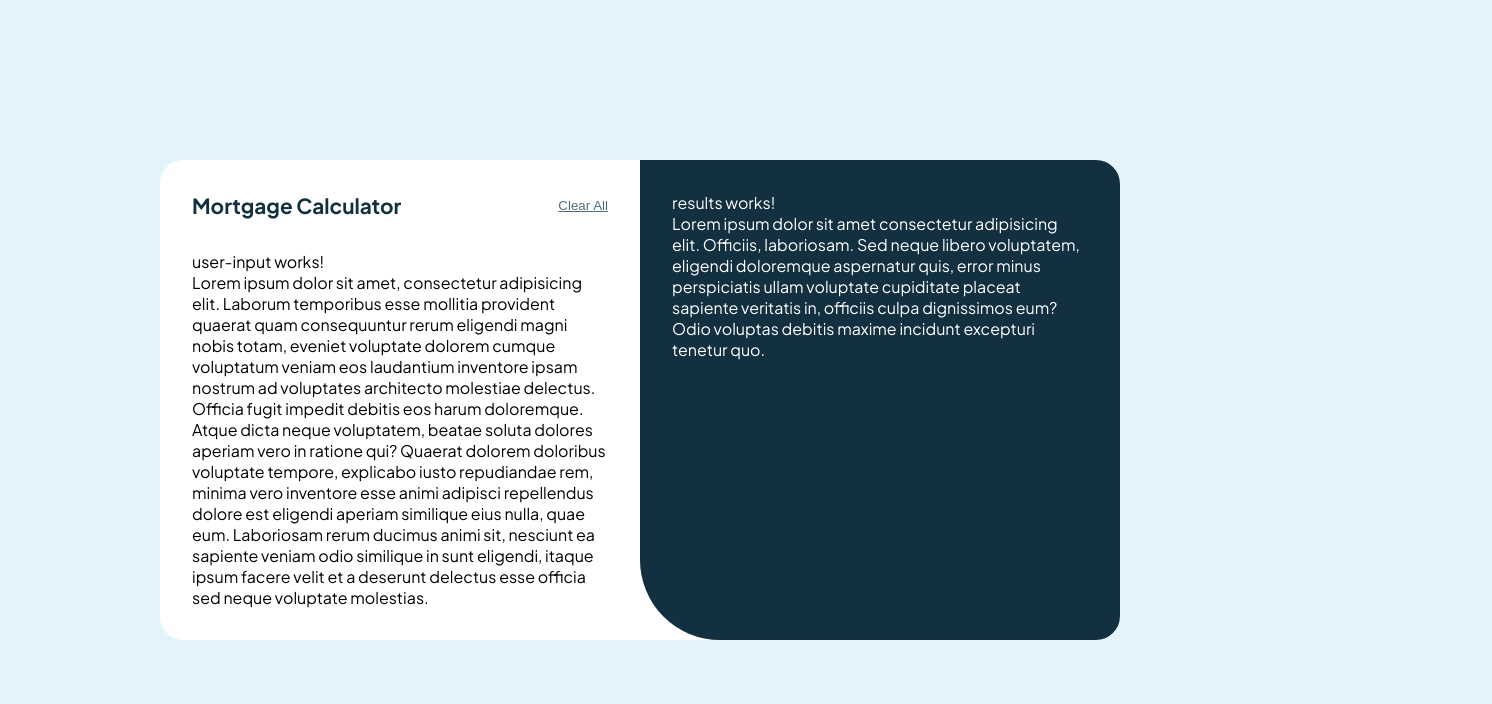
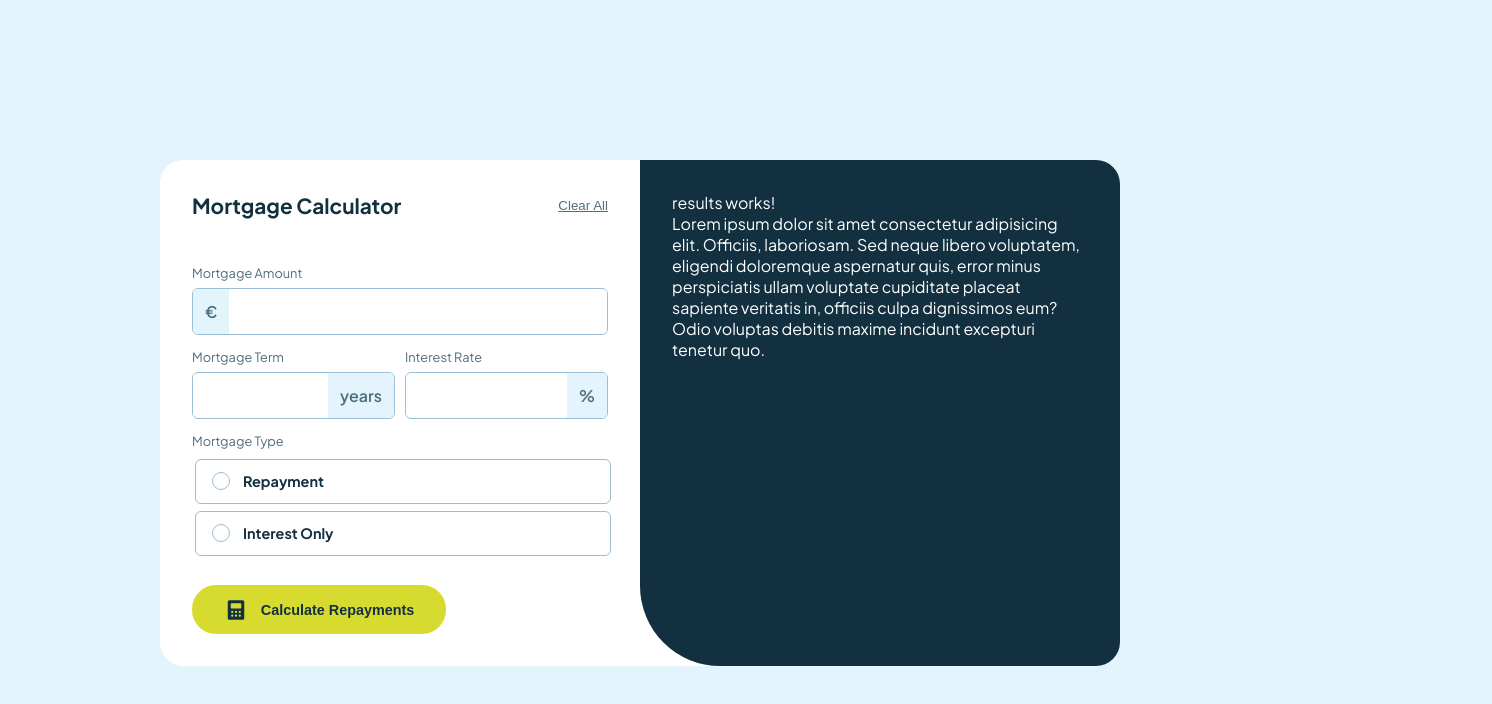
Before and after one commit to lenahm/Mortgage-Repayment-Calculator, an Angular app: page / in a window 1280 px wide. Shown: the top 704 px of the page, 1492 px wide, since content can reach past the window. Built offline with nearby package versions, Linux system fonts and the light colour scheme.

Commit message:
Implement User-Input-Component

```diff
--- a/src/app/app.component.css
+++ b/src/app/app.component.css
@@ -28,7 +28,7 @@
 
 @media (max-width: 1000px) {
   .container {
-    padding: 5rem;
+    padding: 3rem;
   }
 
   .page {
--- a/src/app/user-input/user-input.component.css
+++ b/src/app/user-input/user-input.component.css
@@ -0,0 +1,172 @@
+.input-group {
+  display: flex;
+  flex-direction: column;
+}
+
+.input-two-columns {
+  display: grid;
+  grid-template-columns: 1fr 1fr;
+  gap: 10px;
+}
+
+label {
+  display: block;
+  margin: 0.9rem 0 0.4rem 0;
+  font-size: 0.8rem;
+  color: var(--slate-700);
+}
+
+.field-label {
+  margin: 0.9rem 0 0.4rem 0;
+  font-size: 0.8rem;
+  color: var(--slate-700);
+}
+
+.input-wrapper {
+  display: flex;
+  align-items: center;
+  border: 1px solid var(--slate-300);
+  border-radius: 6px;
+  overflow: hidden;
+}
+
+.prefix,
+.suffix {
+  padding: 0.75rem;
+  background: var(--slate-100);
+  color: var(--slate-700);
+  font-weight: 600;
+}
+
+input {
+  display: block;
+  width: 100%;
+  padding: 0.75rem;
+  border: none;
+  outline: none;
+  font-weight: 600;
+  font-size: 1rem;
+  color: var(--slate-900);
+}
+
+label.radio-card {
+  margin: 0.2rem;
+}
+
+.radio-card {
+  cursor: pointer;
+  width: 100%;
+  display: flex;
+  align-items: center;
+  gap: 0.8rem;
+  padding: 0.8rem 1rem;
+  border: 1px solid var(--slate-300);
+  border-radius: 6px;
+}
+
+/* hide real input, but keep it accessible */
+.radio-card > input {
+  position: absolute;
+  opacity: 0;
+  pointer-events: none;
+}
+
+.radio-dot {
+  width: 18px;
+  height: 18px;
+  display: grid;
+  place-items: center;
+  flex: 0 0 auto;
+  border-radius: 50%;
+  border: 1.5px solid var(--slate-300);
+}
+
+.radio-dot::after {
+  content: "";
+  width: 9px;
+  height: 9px;
+  border-radius: 50%;
+}
+
+.radio-text {
+  font-weight: 700;
+  font-size: 0.9rem;
+  color: var(--slate-900);
+}
+
+button {
+  cursor: pointer;
+  display: flex;
+  align-items: center;
+  justify-content: center;
+  gap: 0.8rem;
+  margin-top: 1.6rem;
+  padding: 0.8rem 2rem;
+  background: var(--lime);
+  border: none;
+  border-radius: 24px;
+  font-weight: 600;
+  font-size: 0.9rem;
+  color: var(--slate-900);
+}
+
+/* ACTIVE STATES */
+
+.radio-card:focus-within {
+  outline: none;
+  border-color: var(--slate-700);
+}
+
+.radio-card:has(input:checked) {
+  border-color: var(--lime);
+  background: var(--lime-light);
+}
+
+.radio-card:has(input:checked) .radio-dot {
+  border-color: var(--lime);
+}
+
+.radio-card:has(input:checked) .radio-dot::after {
+  background: var(--lime);
+}
+
+.input-wrapper:focus-within {
+  border-color: var(--lime);
+}
+
+.input-wrapper:focus-within .prefix,
+.input-wrapper:focus-within .suffix {
+  background: var(--lime);
+  color: var(--slate-900);
+}
+
+button:hover {
+  opacity: 0.85;
+}
+
+/* RESPONSIVE DESIGN */
+
+@media (max-width: 1000px) {
+  button {
+    width: 100%;
+  }
+}
+
+@media (max-width: 500px) {
+  .input-two-columns {
+    grid-template-columns: 1fr;
+    gap: 0;
+  }
+}
+
+/* hide number-input-fields spinner buttons */
+/* Chrome, Safari */
+input[type="number"]::-webkit-outer-spin-button,
+input[type="number"]::-webkit-inner-spin-button {
+  -webkit-appearance: none;
+  margin: 0;
+}
+/* Firefox */
+input[type="number"] {
+  -moz-appearance: textfield;
+}
--- a/src/app/user-input/user-input.component.html
+++ b/src/app/user-input/user-input.component.html
@@ -1,2 +1,42 @@
-<p>user-input works!</p>
-<p>Lorem ipsum dolor sit amet, consectetur adipisicing elit. Laborum temporibus esse mollitia provident quaerat quam consequuntur rerum eligendi magni nobis totam, eveniet voluptate dolorem cumque voluptatum veniam eos laudantium inventore ipsam nostrum ad voluptates architecto molestiae delectus. Officia fugit impedit debitis eos harum doloremque. Atque dicta neque voluptatem, beatae soluta dolores aperiam vero in ratione qui? Quaerat dolorem doloribus voluptate tempore, explicabo iusto repudiandae rem, minima vero inventore esse animi adipisci repellendus dolore est eligendi aperiam similique eius nulla, quae eum. Laboriosam rerum ducimus animi sit, nesciunt ea sapiente veniam odio similique in sunt eligendi, itaque ipsum facere velit et a deserunt delectus esse officia sed neque voluptate molestias.</p>
+<form>
+    <div class="input-group">
+        <label for="mortgage-amount">Mortgage Amount</label>
+        <div class="input-wrapper">
+            <span class="prefix">€</span>
+            <input id="mortgage-amount" name="mortgage-amount" type="number">
+        </div>
+    </div>
+    <div class="input-two-columns">
+        <div class="input-group">
+            <label for="mortgage-term">Mortgage Term</label>
+            <div class="input-wrapper">
+                <input id="mortgage-term" name="mortgage-term" type="number">
+                <span class="suffix">years</span>
+            </div>
+        </div>
+        <div class="input-group">
+            <label for="interest-rate">Interest Rate</label>
+            <div class="input-wrapper">
+                <input id="interest-rate" name="interest-rate" type="number">
+                <span class="suffix">%</span>
+            </div>
+        </div>
+    </div>
+    <div class="input-group">
+        <p class="field-label">Mortgage Type</p>
+        <label class="radio-card">
+            <input type="radio" name="mortgage-type" value="repayment">
+            <span class="radio-dot"></span>
+            <span class="radio-text">Repayment</span>
+        </label>
+        <label class="radio-card">
+            <input type="radio" name="mortgage-type" value="interest-only">
+            <span class="radio-dot"></span>
+            <span class="radio-text">Interest Only</span>
+        </label>
+    </div>
+    <button>
+        <img src="../../assets/icon-calculator.svg">
+        <span>Calculate Repayments</span>
+    </button>
+</form>
--- a/src/styles.css
+++ b/src/styles.css
@@ -2,6 +2,7 @@
 
 :root {
   --lime: #d8db2f;
+  --lime-light: #fbfcc2;
   --slate-900: #133041;
   --slate-700: #4e6e7e;
   --slate-500: #6b94a8;
```
